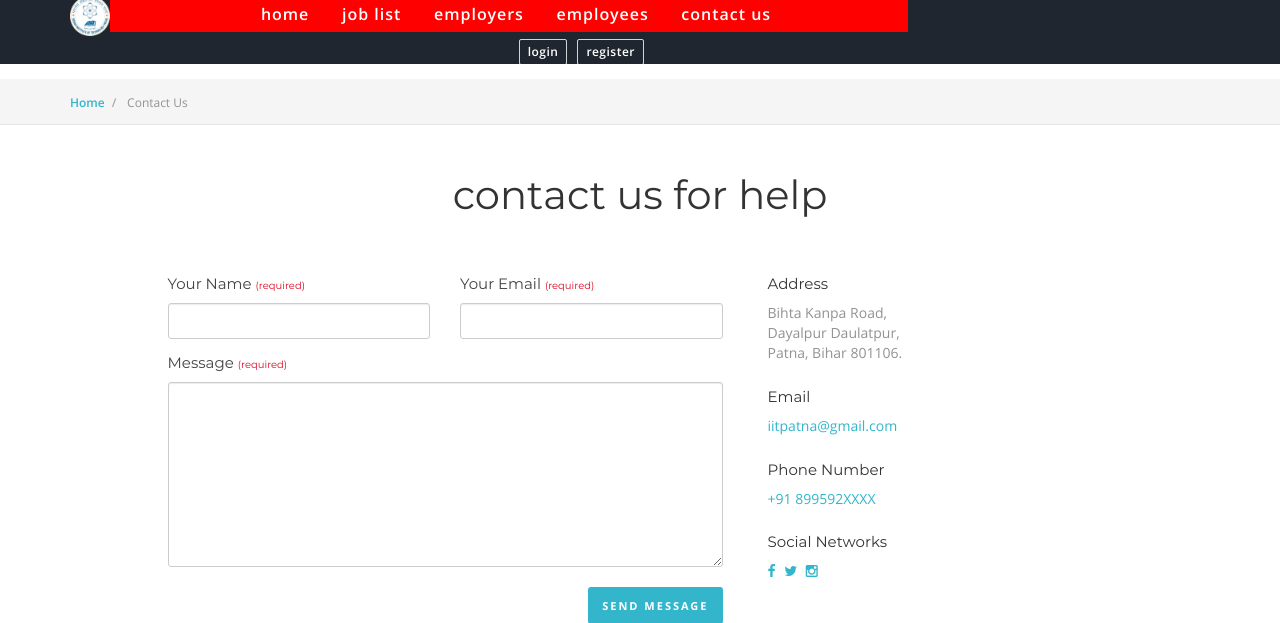
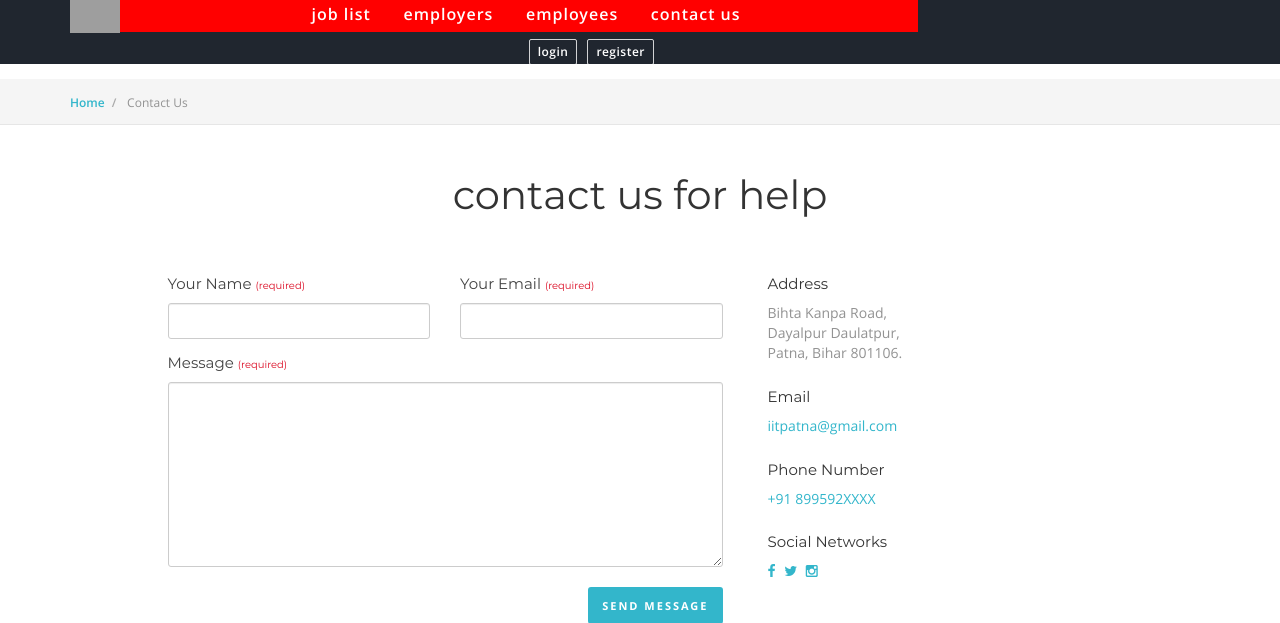
Before and after one commit to Sravanthi-IITP/OnlineJobPortal, a PHP site: page /phpmail/contact.php in a window 1280 px wide. Shown: the top 623 px of the page. Run offline with PHP 8.4, Linux system fonts and the light colour scheme; some libraries are stand-ins or nearby versions; some web fonts are replaced; grey boxes are pictures that could not be loaded.

Commit message:
Update contact.php is updated

```diff
--- a/System/contact.php
+++ b/System/contact.php
@@ -1,3 +1,6 @@
+
+
+
 <!doctype html>
 <html lang="en">
 <?php
@@ -10,7 +13,7 @@ include 'constants/check-login.php';
 	<meta http-equiv="X-UA-Compatible" content="IE=edge">
 	<meta name="viewport" content="width=device-width, initial-scale=1">
 
-	<title>IIT Patna- Contact Us</title>
+	<title>Contact Us</title>
 	<meta name="description" content="Online Job Management / Job Portal" />
 	<meta name="keywords" content="job, work, resume, applicants, application, employee, employer, hire, hiring, human resource management, hr, online job management, company, worker, career, recruiting, recruitment" />
 	<meta name="author" content="BwireSoft">
@@ -23,7 +26,7 @@ include 'constants/check-login.php';
     <meta property="og:image:alt" content="Nightingale Jobs" />
     <meta property="og:description" content="Online Job Management / Job Portal" />
 
-	<link rel="shortcut icon" href="images/iitp_logo.png">
+	<link rel="shortcut icon" href="images/ico/iitp_logo.png">
 
 	<link rel="stylesheet" type="text/css" href="bootstrap/css/bootstrap.min.css" media="screen">
 	<link href="css/animate.css" rel="stylesheet">
@@ -43,6 +46,7 @@ include 'constants/check-login.php';
 
 	<link href="css/style.css" rel="stylesheet">
 
+
 </head>
 
 
@@ -57,23 +61,13 @@ include 'constants/check-login.php';
 
 					<div class="logo-wrapper">
 						<div class="logo">
-							<a  href="./">
-								<img width='40rem'  src="images/iitp_logo.png" alt="Logo" />
-							</a>
+							<a href="./"><img width="50rem" src="images/ico/iitp_logo.png" alt="Logo" /></a>
 						</div>
 					</div>
-
 
 					<div id="navbar" class="navbar-nav-wrapper navbar-arrow">
 
 						<ul class="nav navbar-nav" id="responsive-menu">
-
-							<li>
-
-								<a href="./">Home</a>
-
-							</li>
-
 							<li>
 								<a href="job-list.php">Job List</a>
 
```
